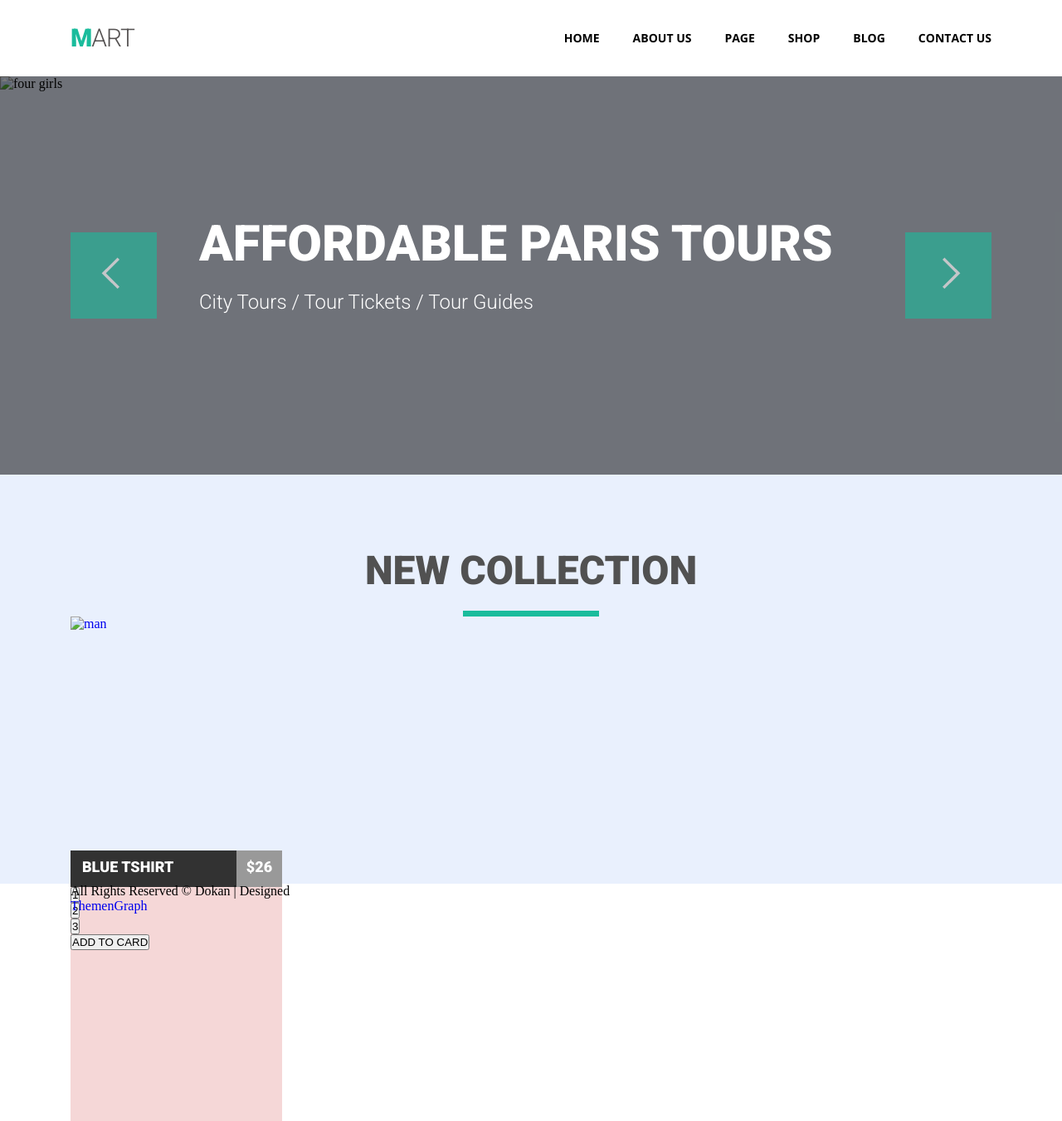
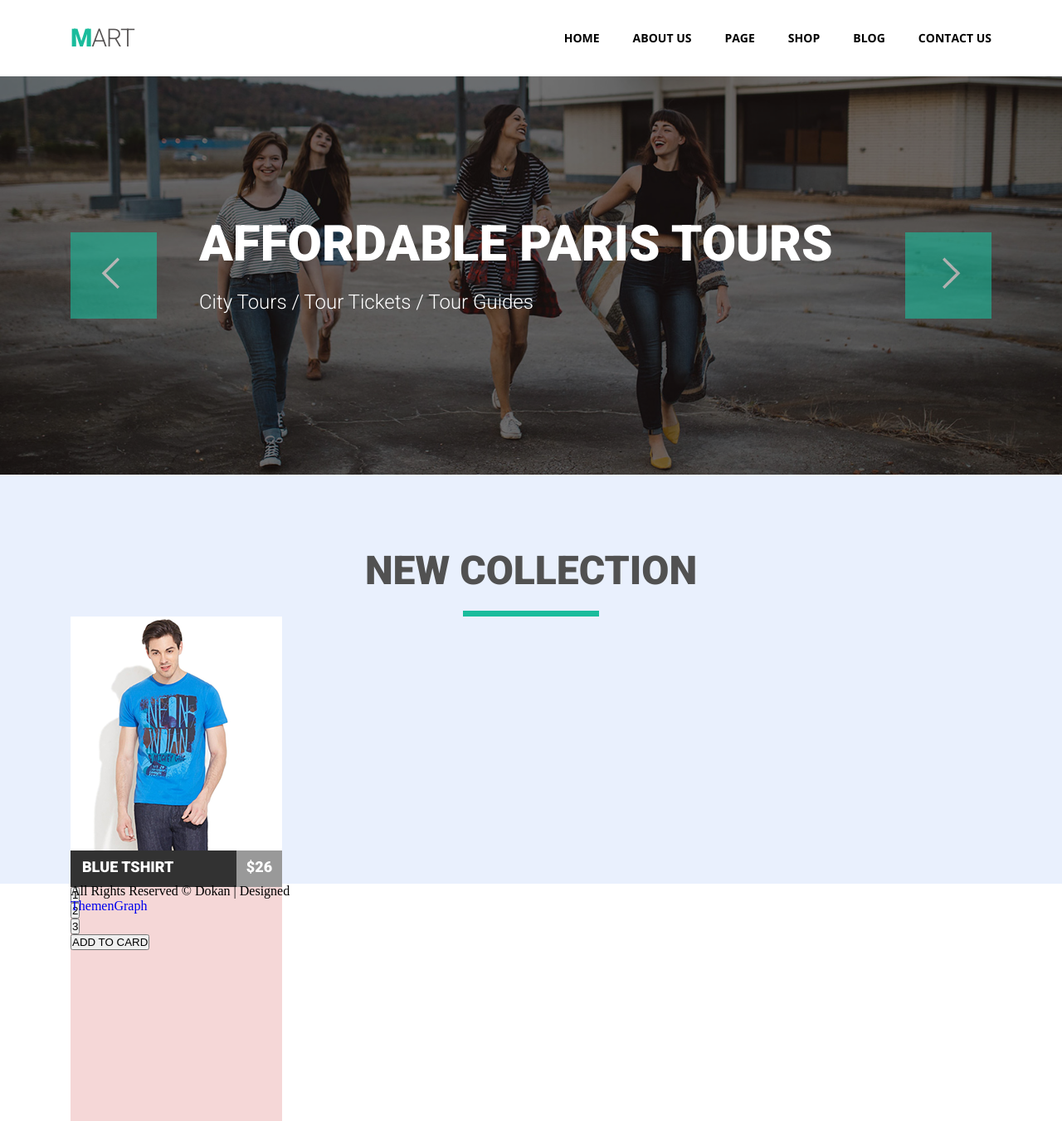
Before and after one commit to KolenkoVolodymyr/goit-html-css-module-05, a plain HTML site: page index.html in a window 1280 px wide. Shown: the whole page at 83% size. Drawn offline with nearby package versions, Linux system fonts and the light colour scheme; the site is published under a folder, as on GitHub Pages, so addresses that start at the root find nothing.

Commit message:
fixed img

```diff
--- a/index.html
+++ b/index.html
@@ -50,7 +50,7 @@
     <main class="main">
       <div class="slider clearfix">
         <img
-          src="/images/slider/slider.jpg"
+          src="./images/slider/slider.jpg"
           alt="four girls"
           width="1600"
           height="600"
@@ -78,10 +78,10 @@
               <a href="#" class="products-link"
                 ><img
                   class="product-photo"
-                  src="/images/cards/1man.png"
+                  src="./images/cards/1man.png"
                   alt="man"
-                  height="282px"
-                  width="255px"
+                  height="282"
+                  width="255"
               /></a>
               <div class="product-info clearfix">
                 <a href="#" class="product-info-link">
```
